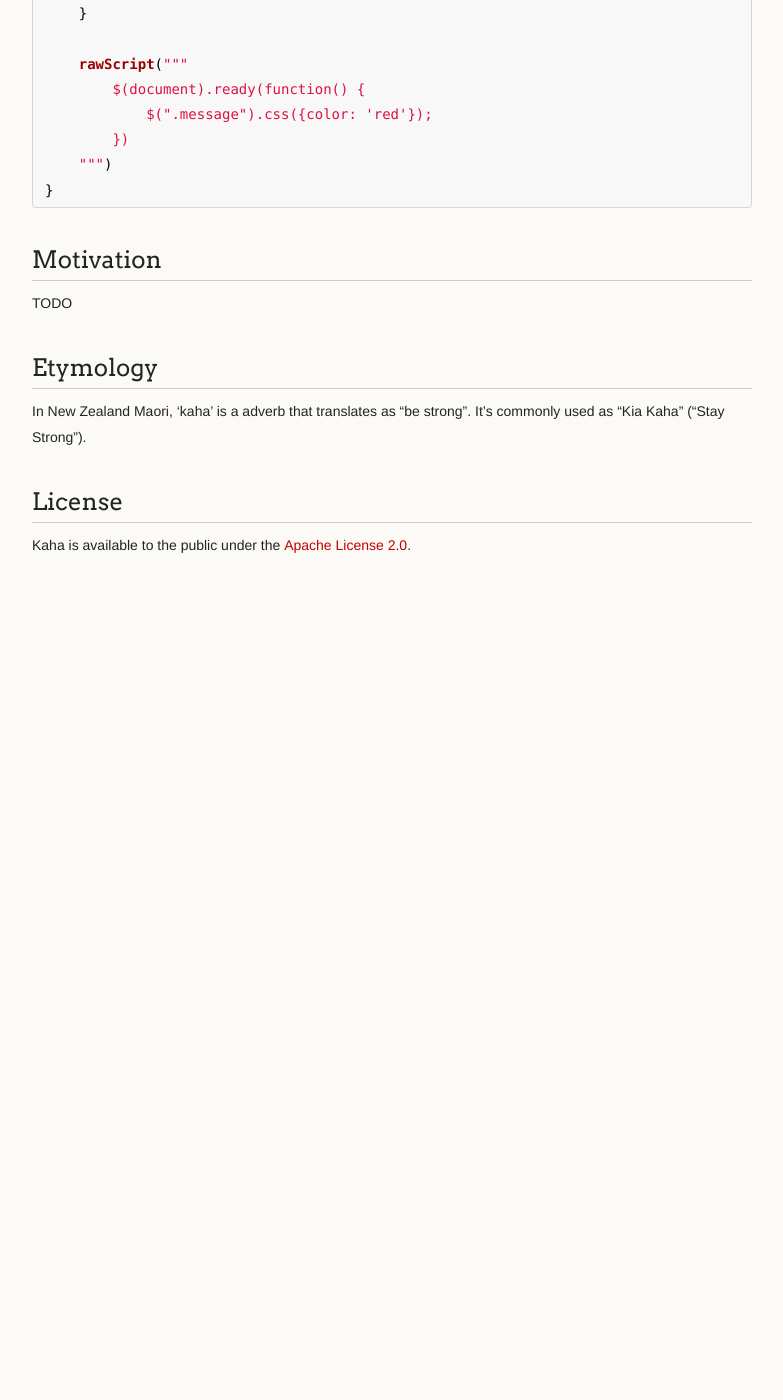
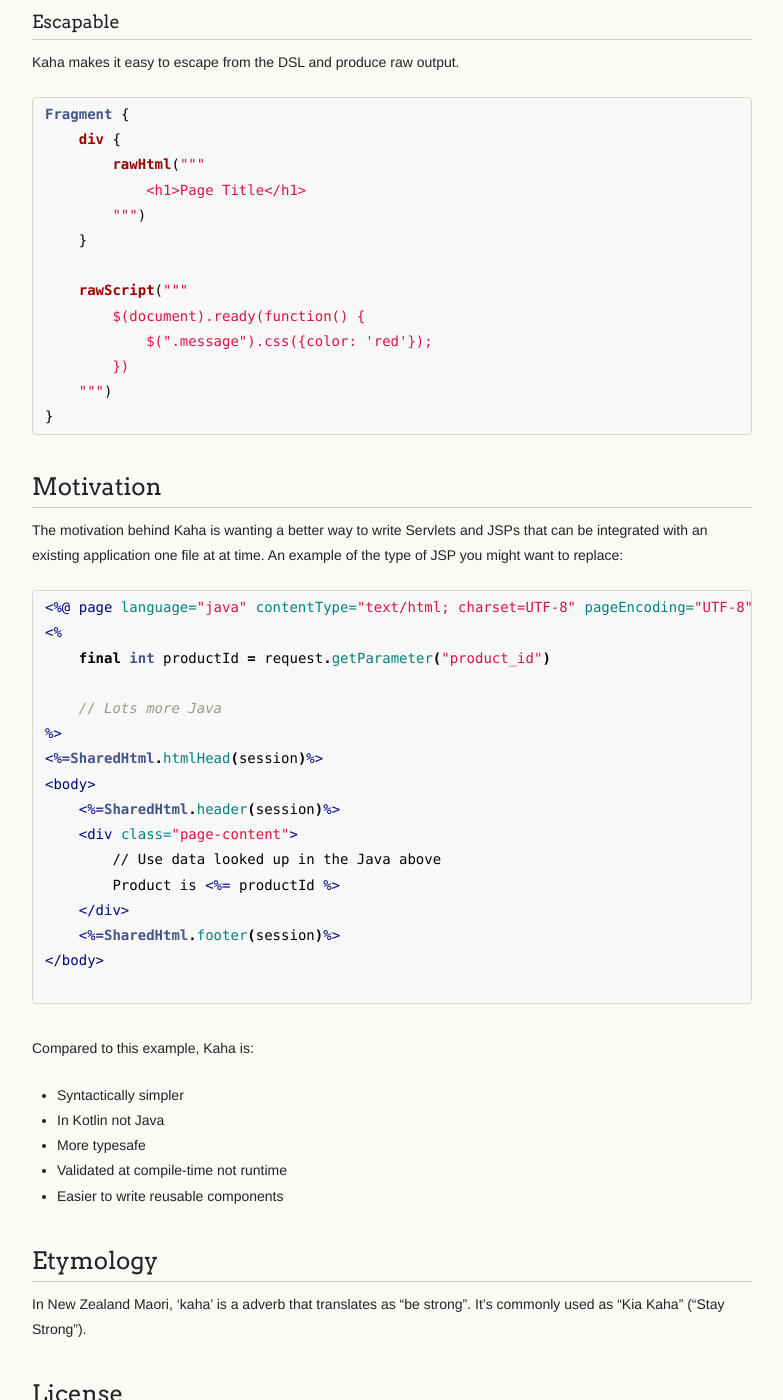
Before and after one commit to alexwestphal/kaha, a Jekyll site: the page built from index.md, in a window 1280 px wide and 1400 px high, scrolled down 3869 px. Shown: the whole window, without its empty margins (223-1006 px from the left). Built offline with Jekyll 4.4.1, drawn with Linux system fonts in a browser that asks for light colours; our own code applies the rules of GitHub Pages for plain Markdown files; a script that is not in the unit is left out; before the commit the page ends 4499 px from its top, so only the background shows below that; some of the changed text lies outside the part shown.

Commit message:
Update index.md

````diff
--- a/index.md
+++ b/index.md
@@ -44,18 +44,28 @@ class MyServlet: KahaServlet() {
 Kaha provides concise typed ways of doing many of things.
 
 - Accessing Request parameters:
-
 ```kotlin
 override fun get() = Handler { userId: Int ->
 
 }
 ```
 
-- Sending Error Codes
-
+- Send a Redirect:
 ```kotlin
 override fun get() = Handler {
-    Response(StatusCodes.ImATeapot)
+    Responses.Redirect("other-page")
+}
+```
+
+- Aborting with an error:
+```kotlin
+override fun get() = Handler {
+    if(isATeaPot()) signal(Response(StatusCodes.ImATeapot))
+
+    // Skips this
+    Fragment {
+        ...
+    }
 }
 ```
 
@@ -153,7 +163,34 @@ Fragment {
 
 ## Motivation
 
-TODO
+The motivation behind Kaha is wanting a better way to write Servlets and JSPs that can be integrated with an existing application one file at at time. An example of the type of JSP you might want to replace:
+
+```jsp
+<%@ page language="java" contentType="text/html; charset=UTF-8" pageEncoding="UTF-8" %>
+<%
+    final int productId = request.getParameter("product_id")
+
+    // Lots more Java
+%>
+<%=SharedHtml.htmlHead(session)%>
+<body>
+    <%=SharedHtml.header(session)%>
+    <div class="page-content">
+        // Use data looked up in the Java above
+        Product is <%= productId %>
+    </div>
+    <%=SharedHtml.footer(session)%>
+</body>
+
+```
+
+Compared to this example, Kaha is:
+- Syntactically simpler
+- In Kotlin not Java
+- More typesafe
+- Validated at compile-time not runtime
+- Easier to write reusable components
+
 
 ## Etymology
 
````
Also changed, not shown: other parts of index.md (+2 -2 lines).
